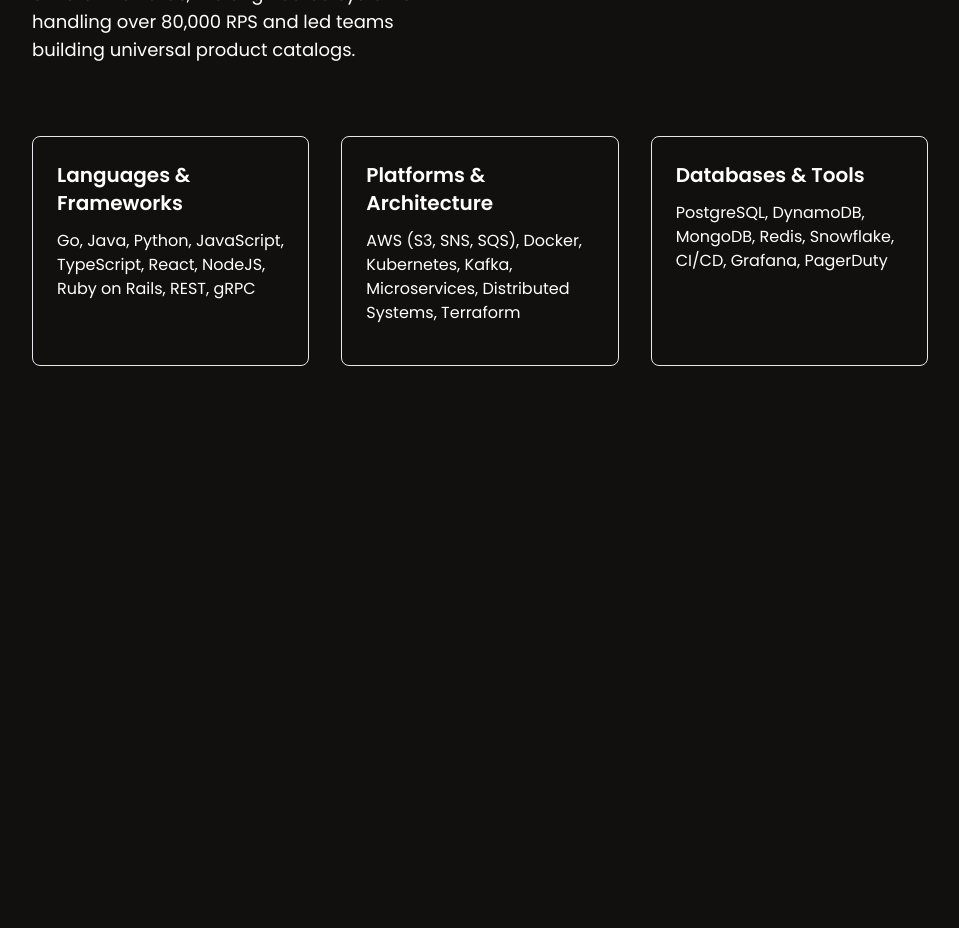
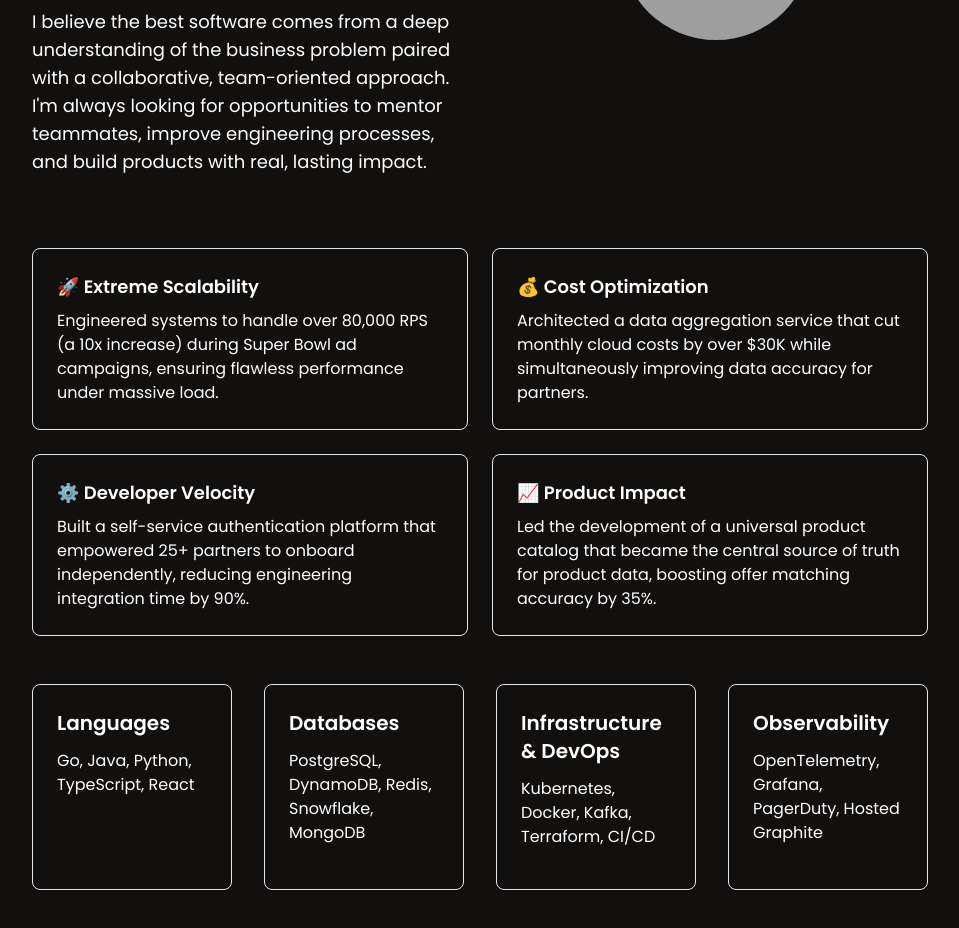
Before and after one commit to karanpahlani/portfolio, a Next.js app: page /about in a window 1280 px wide. Shown: the part 440-1368 px from the top of the page, without its empty margins (160-1119 px from the left). Before the commit the page ends 870 px from the top, so only its background shows below. Built offline with nearby package versions, Linux system fonts and the light colour scheme; grey boxes are pictures that could not be loaded.

Commit message:
Update portfolio with current SoFi role and refreshed About section
Reflects the Dec 2025 move to SoFi's Home Loans team and the brief Leo
stint, keeps Fetch Rewards as flagship past work, and pulls the About
page copy/skills from the current LinkedIn profile.

```diff
--- a/public/resume.html
+++ b/public/resume.html
@@ -207,7 +207,7 @@
         <!-- Professional Summary -->
         <section class="mt-4">
             <p class="text-gray-700 text-xs text-center text-justify leading-relaxed">
-                Senior Software Engineer with a Master's, specializing in scalable, customer-centric applications. I have successfully driven the architectural evolution from a <b>Java/MongoDB</b> monolith to a distributed system of <b>Go</b> microservices, strategically adopting specialized databases like <b>PostgreSQL</b>, <b>DynamoDB</b>, and <b>Redis</b>. This transformation unlocked significant gains in scalability, deployment frequency, and developer productivity. Experienced in A/B testing and data-driven optimization to improve user acquisition and deliver business-critical outcomes.
+                Software Engineer on SoFi's Home Loans team, with a Master's and 5+ years at Fetch Rewards specializing in scalable, customer-centric applications. I drove the architectural evolution from a <b>Java/MongoDB</b> monolith to a distributed system of <b>Go</b> microservices, strategically adopting specialized databases like <b>PostgreSQL</b>, <b>DynamoDB</b>, and <b>Redis</b>. This transformation unlocked significant gains in scalability, deployment frequency, and developer productivity. Experienced in A/B testing and data-driven optimization to improve user acquisition and deliver business-critical outcomes.
             </p>
         </section>
 
@@ -218,13 +218,37 @@
                 <p><b>Core Competencies:</b> Product-Focused Engineering | Data-Driven Decisions | Applied AI</p>
                 <p><b>Languages & Frameworks:</b> Go, Java, Python, JavaScript, TypeScript, React, NodeJS, Ruby on Rails, REST, gRPC</p>
                 <p><b>Platforms & Architecture:</b> AWS (S3, SNS, SQS), Docker, Kubernetes, Kafka, Microservices, Distributed Systems, Terraform</p>
-                <p><b>DB & Tools:</b> PostgreSQL, DynamoDB, MongoDB, Redis, Snowflake, CI/CD (BitBucket Pipelines), Grafana, PagerDuty</p>
+                <p><b>DB & Tools:</b> PostgreSQL, DynamoDB, MongoDB, Redis, Snowflake, CI/CD (BitBucket Pipelines), Grafana, OpenTelemetry, PagerDuty</p>
             </div>
         </section>
 
         <!-- Professional Experience -->
         <section class="mt-4">
             <h3 class="text-sm font-bold text-gray-700 uppercase tracking-wider mb-2 border-b pb-1">Professional Experience</h3>
+
+            <!-- SoFi -->
+            <div class="mb-4">
+                <div class="flex justify-between items-baseline">
+                    <h4 class="text-sm font-bold text-gray-800">SoFi</h4>
+                    <span class="text-xs font-medium text-gray-500">December 2025 – Present</span>
+                </div>
+                <p class="text-xs text-gray-600 font-semibold">Software Engineer, Home Loans</p>
+                <ul class="list-disc list-outside mt-1 ml-4 text-xs text-gray-700 space-y-1.5">
+                    <li>Contributing to the Home Loans team&rsquo;s backend systems, supporting a mission focused on helping people get their money right.</li>
+                </ul>
+            </div>
+
+            <!-- Leo -->
+            <div class="mb-4">
+                <div class="flex justify-between items-baseline">
+                    <h4 class="text-sm font-bold text-gray-800">Leo</h4>
+                    <span class="text-xs font-medium text-gray-500">September 2025 – December 2025</span>
+                </div>
+                <p class="text-xs text-gray-600 font-semibold">Engineering Lead, Systems Reliability &amp; Platform</p>
+                <ul class="list-disc list-outside mt-1 ml-4 text-xs text-gray-700 space-y-1.5">
+                    <li>Led infrastructure and platform engineering on <b>AWS</b> (<b>Terraform</b>, <b>ECS Fargate</b>, <b>Lambda</b>, <b>DynamoDB</b>), building <b>CI/CD</b> pipelines and driving observability and incident response practices with <b>Datadog</b> and <b>OpenTelemetry</b>.</li>
+                </ul>
+            </div>
 
             <!-- Fetch -->
             <div class="mb-4">
@@ -233,7 +257,7 @@
                 <div class="mt-2">
                     <div class="flex justify-between items-baseline">
                         <p class="text-xs text-gray-600 font-semibold">Senior Software Engineer</p>
-                        <span class="text-xs font-medium text-gray-500">July 2024 – Present</span>
+                        <span class="text-xs font-medium text-gray-500">July 2024 – August 2025</span>
                     </div>
                     <ul class="list-disc list-outside mt-1 ml-4 text-xs text-gray-700 space-y-1.5">
                         <li>Engineered a resilient, asynchronous receipt processing system using <b>Java and Go</b> microservices, <b>AWS SQS</b>, <b>DynamoDB</b>, and <b>Redis</b>. This architecture was critical for scaling to handle Super Bowl ad traffic, successfully managing peaks of over <b>80,000 RPS</b> (a <b>10x</b> increase).</li>
@@ -295,7 +319,7 @@
                 </div>
                  <div class="flex justify-between mt-1">
                     <p class="font-bold text-gray-800">Bachelor of Computer Science</p>
-                    <p class="text-gray-600">Rajiv Gandhi Technical University</p>
+                    <p class="text-gray-600">Acropolis Group of Institutions</p>
                 </div>
             </div>
         </section>
--- a/src/app/about/page.tsx
+++ b/src/app/about/page.tsx
@@ -17,10 +17,10 @@
         <div className="grid md:grid-cols-2 gap-12 items-center mb-12">
           <div>
             <p className="text-lg text-muted-foreground mb-6">
-              Senior Software Engineer with a Master&apos;s degree, specializing in scalable, customer-centric applications. I have successfully driven the architectural evolution from a Java/MongoDB monolith to a distributed system of Go microservices.
+              Software Engineer on SoFi&apos;s Home Loans team, with 5+ years at Fetch Rewards as a Senior Software Engineer and Team Lead specializing in scalable, customer-centric backend systems. I drove the multi-year migration of a monolithic Java/MongoDB application to a distributed ecosystem of Go microservices, using a polyglot persistence strategy with PostgreSQL, DynamoDB, and Redis to optimize for performance and cost.
             </p>
             <p className="text-lg text-muted-foreground mb-6">
-              Experienced in A/B testing and data-driven optimization to improve user acquisition and deliver business-critical outcomes. Currently at Fetch Rewards, I&apos;ve engineered systems handling over 80,000 RPS and led teams building universal product catalogs.
+              I believe the best software comes from a deep understanding of the business problem paired with a collaborative, team-oriented approach. I&apos;m always looking for opportunities to mentor teammates, improve engineering processes, and build products with real, lasting impact.
             </p>
           </div>
 
@@ -39,25 +39,59 @@
           </div>
         </div>
 
-        <div className="grid md:grid-cols-3 gap-8">
+        <div className="grid md:grid-cols-2 gap-6 mb-12">
           <div className="bg-card p-6 rounded-lg border border-gray-200 dark:border-gray-800">
-            <h3 className="text-xl font-semibold mb-3">Languages & Frameworks</h3>
+            <h3 className="text-lg font-semibold mb-2">🚀 Extreme Scalability</h3>
+            <p className="text-muted-foreground">
+              Engineered systems to handle over 80,000 RPS (a 10x increase) during Super Bowl ad campaigns, ensuring flawless performance under massive load.
+            </p>
+          </div>
+          <div className="bg-card p-6 rounded-lg border border-gray-200 dark:border-gray-800">
+            <h3 className="text-lg font-semibold mb-2">💰 Cost Optimization</h3>
+            <p className="text-muted-foreground">
+              Architected a data aggregation service that cut monthly cloud costs by over $30K while simultaneously improving data accuracy for partners.
+            </p>
+          </div>
+          <div className="bg-card p-6 rounded-lg border border-gray-200 dark:border-gray-800">
+            <h3 className="text-lg font-semibold mb-2">⚙️ Developer Velocity</h3>
+            <p className="text-muted-foreground">
+              Built a self-service authentication platform that empowered 25+ partners to onboard independently, reducing engineering integration time by 90%.
+            </p>
+          </div>
+          <div className="bg-card p-6 rounded-lg border border-gray-200 dark:border-gray-800">
+            <h3 className="text-lg font-semibold mb-2">📈 Product Impact</h3>
+            <p className="text-muted-foreground">
+              Led the development of a universal product catalog that became the central source of truth for product data, boosting offer matching accuracy by 35%.
+            </p>
+          </div>
+        </div>
+
+        <div className="grid md:grid-cols-2 lg:grid-cols-4 gap-8">
+          <div className="bg-card p-6 rounded-lg border border-gray-200 dark:border-gray-800">
+            <h3 className="text-xl font-semibold mb-3">Languages</h3>
             <p className="text-muted-foreground mb-4">
-              Go, Java, Python, JavaScript, TypeScript, React, NodeJS, Ruby on Rails, REST, gRPC
+              Go, Java, Python, TypeScript, React
             </p>
           </div>
 
           <div className="bg-card p-6 rounded-lg border border-gray-200 dark:border-gray-800">
-            <h3 className="text-xl font-semibold mb-3">Platforms & Architecture</h3>
+            <h3 className="text-xl font-semibold mb-3">Databases</h3>
             <p className="text-muted-foreground mb-4">
-              AWS (S3, SNS, SQS), Docker, Kubernetes, Kafka, Microservices, Distributed Systems, Terraform
+              PostgreSQL, DynamoDB, Redis, Snowflake, MongoDB
             </p>
           </div>
 
           <div className="bg-card p-6 rounded-lg border border-gray-200 dark:border-gray-800">
-            <h3 className="text-xl font-semibold mb-3">Databases & Tools</h3>
+            <h3 className="text-xl font-semibold mb-3">Infrastructure & DevOps</h3>
             <p className="text-muted-foreground mb-4">
-              PostgreSQL, DynamoDB, MongoDB, Redis, Snowflake, CI/CD, Grafana, PagerDuty
+              Kubernetes, Docker, Kafka, Terraform, CI/CD
+            </p>
+          </div>
+
+          <div className="bg-card p-6 rounded-lg border border-gray-200 dark:border-gray-800">
+            <h3 className="text-xl font-semibold mb-3">Observability</h3>
+            <p className="text-muted-foreground mb-4">
+              OpenTelemetry, Grafana, PagerDuty, Hosted Graphite
             </p>
           </div>
         </div>
```
Also changed, not shown: src/app/page.tsx (+47 -3 lines).
